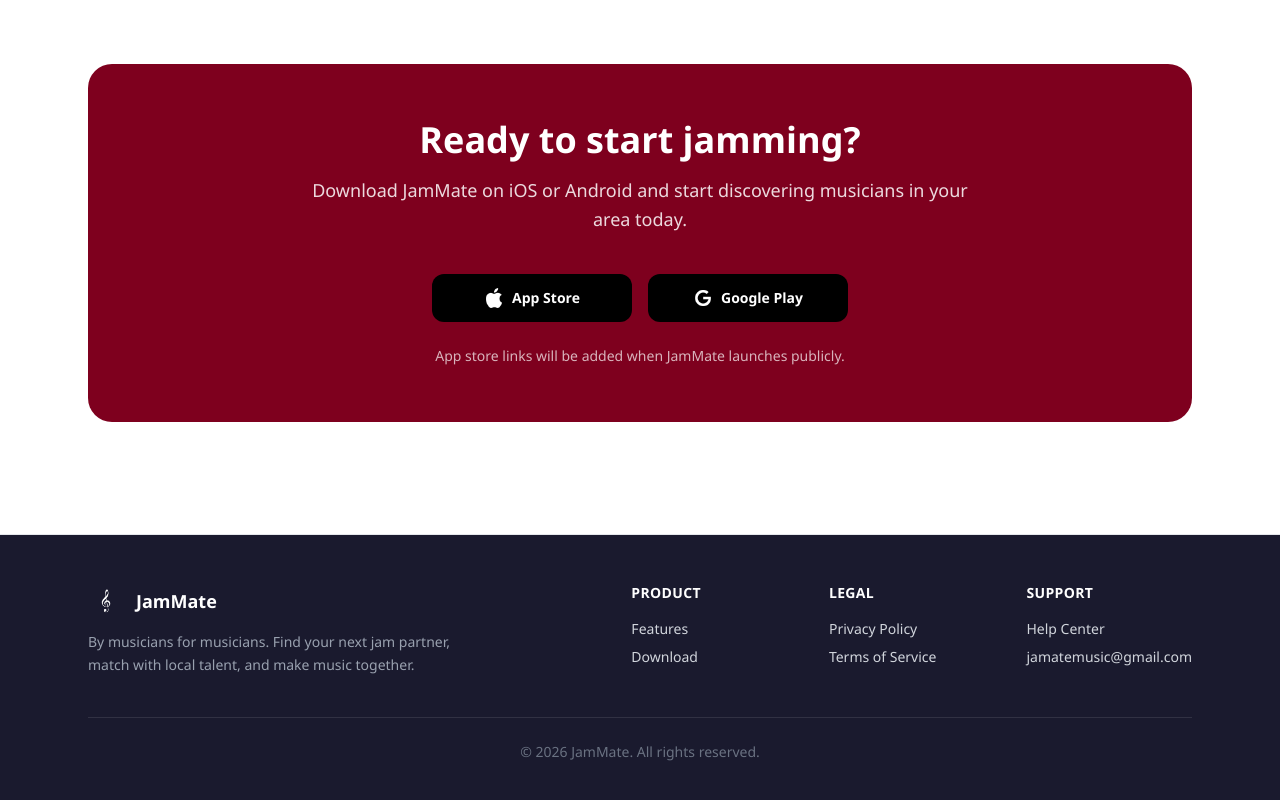
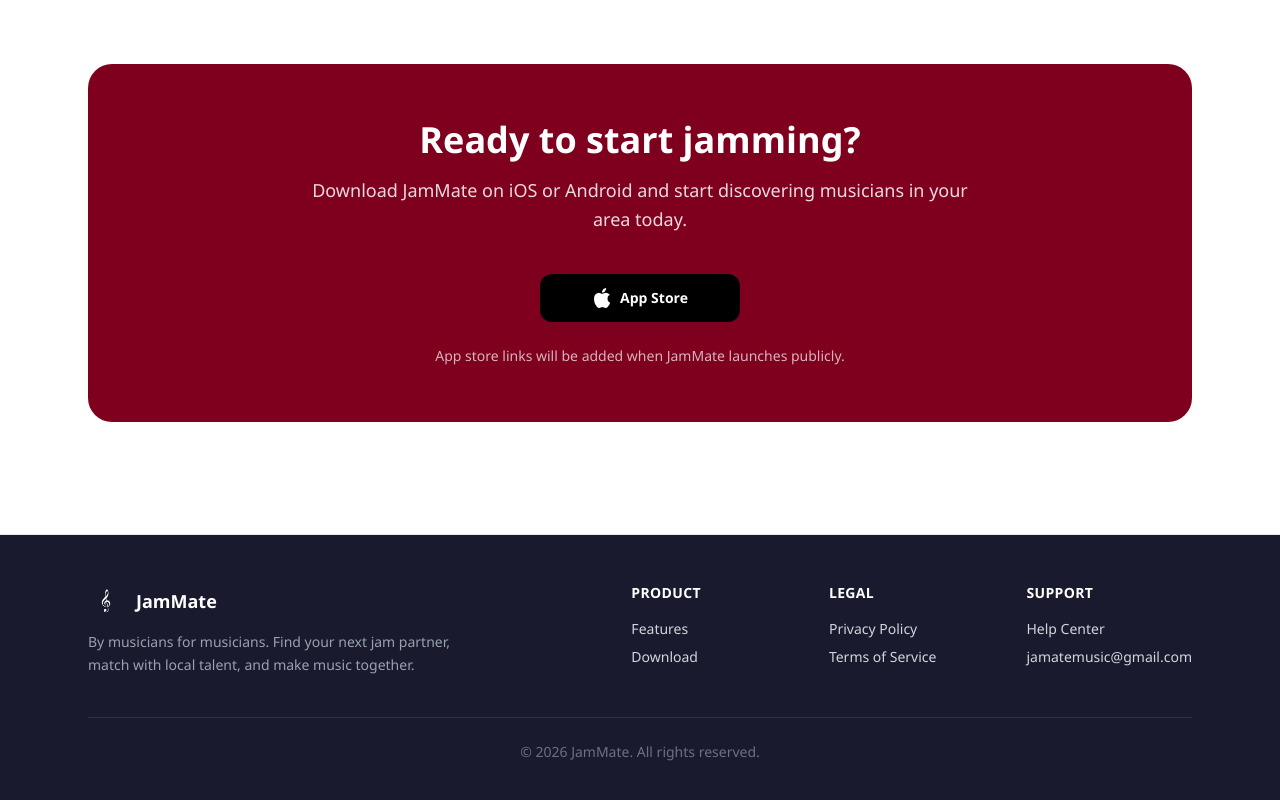
Before and after one commit to webmaster1225/Jamate-landing, a React (Vite) app: page / in a window 1280 px wide. Shown: the part 1608-2408 px from the top of the page. Built offline with nearby package versions, Linux system fonts and the light colour scheme.

Commit message:
add: app store link

```diff
--- a/src/components/Download.tsx
+++ b/src/components/Download.tsx
@@ -13,7 +13,7 @@
 
           <div className="mt-10 flex flex-col items-center justify-center gap-4 sm:flex-row">
             <a
-              href="#"
+              href="https://apps.apple.com/us/app/jamate/id6777774757"
               className="inline-flex min-w-[200px] items-center justify-center gap-2 rounded-xl bg-black px-6 py-3.5 text-sm font-semibold text-white transition hover:bg-gray-900"
               aria-label="Download on the App Store"
             >
@@ -25,19 +25,6 @@
               />
               App Store
             </a>
-            <a
-              href="#"
-              className="inline-flex min-w-[200px] items-center justify-center gap-2 rounded-xl bg-black px-6 py-3.5 text-sm font-semibold text-white transition hover:bg-gray-900"
-              aria-label="Get it on Google Play"
-            >
-              <img
-                src="/google.png"
-                alt=""
-                className="h-5 w-5 object-contain"
-                aria-hidden
-              />
-              Google Play
-            </a>
           </div>
 
           <p className="mt-6 text-sm text-white/70">
--- a/src/content/support.ts
+++ b/src/content/support.ts
@@ -9,7 +9,7 @@
   {
     question: 'How do I create a JamMate account?',
     answer:
-      'Download JamMate from the App Store or Google Play, tap "Start Now" on the welcome screen, and sign up with your email or continue with Google or Apple. Complete your musician profile with your instrument, style, and location to start discovering others.',
+      'Download JamMate from the App Store, tap "Start Now" on the welcome screen, and sign up with your email or continue with Google or Apple. Complete your musician profile with your instrument, style, and location to start discovering others.',
   },
   {
     question: 'How does matching work?',
--- a/src/content/terms.ts
+++ b/src/content/terms.ts
@@ -72,7 +72,7 @@
       title: '7. Subscriptions and Payments',
       content: `
         <p>JamMate may offer free and paid subscription tiers in the future. When paid plans become available, pricing, billing cycles, renewal terms, and cancellation instructions will be presented before purchase through the relevant app store or payment provider.</p>
-        <p>Unless otherwise stated, purchases made through Apple App Store or Google Play are subject to those platforms' payment and refund policies.</p>
+        <p>Unless otherwise stated, purchases made through Apple App Store are subject to those platforms' payment and refund policies.</p>
       `,
     },
     {
```
